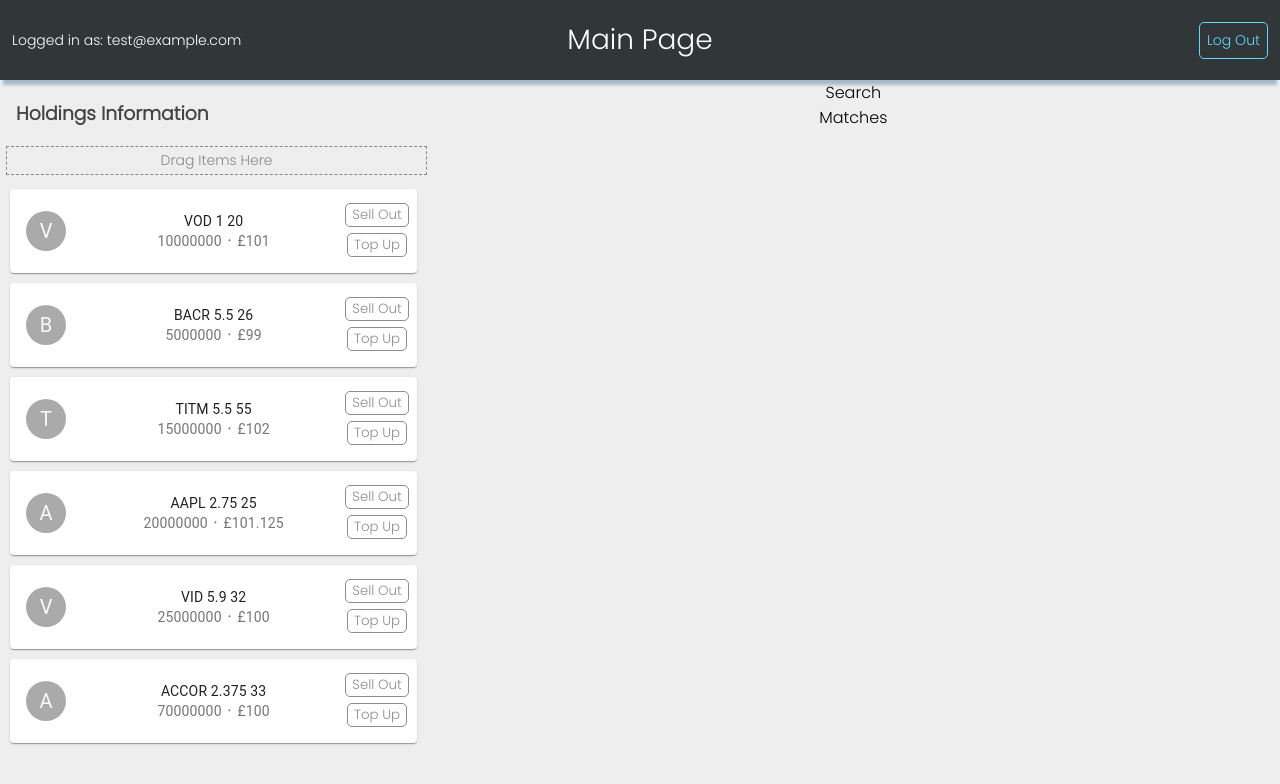
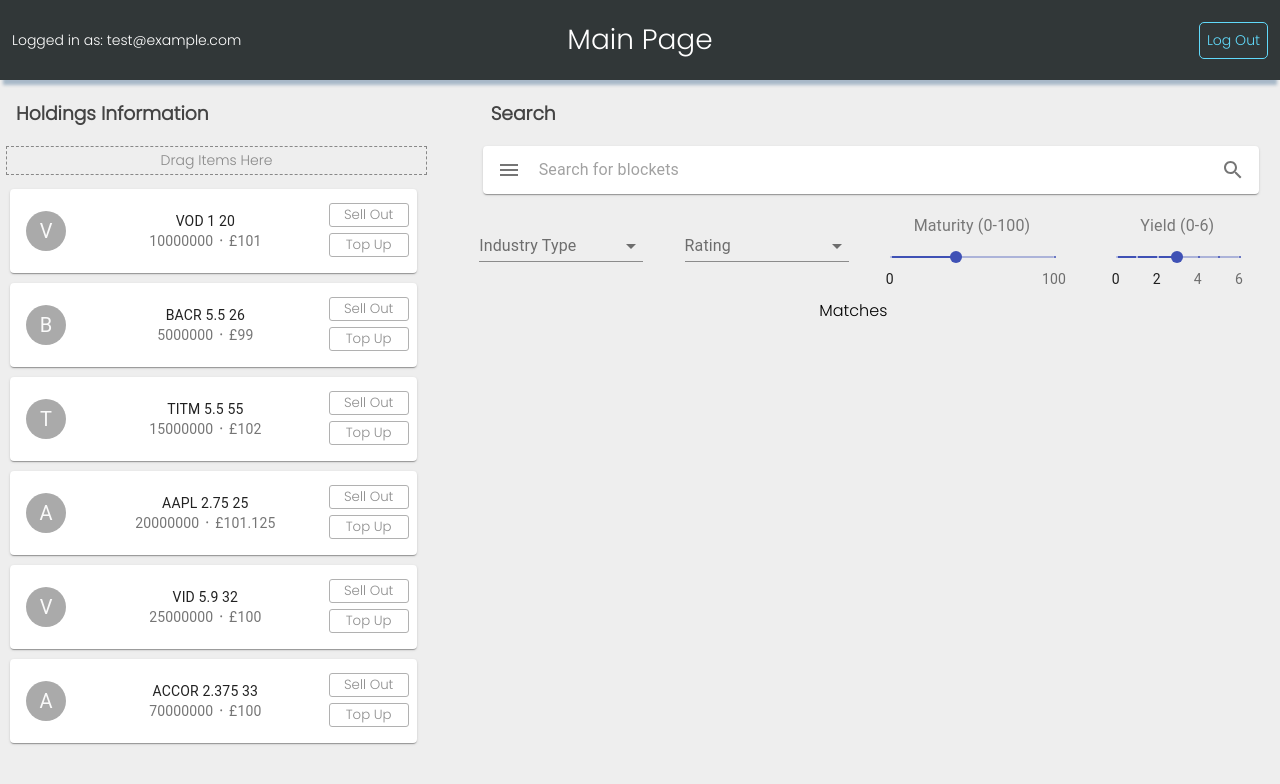
Before and after one commit to MrYKenz/React-Interview-Challenge, a React (Create React App) app: page / in a window 1280 px wide. Shown: the top 784 px of the page. Built offline with nearby package versions, Linux system fonts and the light colour scheme.

Commit message:
search compnent with functions to select option

```diff
--- a/package.json
+++ b/package.json
@@ -4,6 +4,7 @@
   "private": true,
   "dependencies": {
     "@material-ui/core": "^4.10.2",
+    "@material-ui/icons": "^4.9.1",
     "@testing-library/jest-dom": "^4.2.4",
     "@testing-library/react": "^9.5.0",
     "@testing-library/user-event": "^7.2.1",
--- a/src/App.css
+++ b/src/App.css
@@ -51,12 +51,13 @@
   color:  #8d8d8d;
   background-color: transparent;
   background-repeat: no-repeat;
-  border: 1.5px solid #8d8d8d;
-  border-radius: 5px;
+  border: 1.2px solid #b1b1b1;
+  border-radius: 3px;
   cursor: pointer;
   overflow: hidden;
   outline: none;
   transition: 0.2s;
+  width: 80px;
 }
 .buttons Button:hover {
   color:#2db4da;
--- a/src/components/Search.js
+++ b/src/components/Search.js
@@ -1,11 +1,155 @@
-import React from 'react'
+import React, {useState} from 'react';
+// material ui imports
+import { makeStyles } from '@material-ui/core/styles';
+import Paper from '@material-ui/core/Paper';
+import Typography from '@material-ui/core/Typography';
+import Slider from '@material-ui/core/Slider';
+import InputBase from '@material-ui/core/InputBase';
+import IconButton from '@material-ui/core/IconButton';
+import MenuIcon from '@material-ui/icons/Menu';
+import SearchIcon from '@material-ui/icons/Search';
+import InputLabel from '@material-ui/core/InputLabel';
+import FormControl from '@material-ui/core/FormControl';
+import Select from '@material-ui/core/Select';
+import Grid from '@material-ui/core/Grid';
+
+const useStyles = makeStyles((theme) => ({
+  root: { padding: '2px 4px', display: 'flex',
+  alignItems: 'center', width: '90%', marginLeft: '3.5rem' },
+  input: { marginLeft: theme.spacing(1), flex: 1},
+  iconButton: { padding: 10 }, divider: { height: 28, margin: 4 }
+}));
+
+const maturityMarks = [
+    { value: 0, label: '0' },
+    { value: 100, label: '100'}
+];
+const yieldMarks = [
+    { value: 0, label: '0' },
+    { value: 1 }, { value: 2, label: '2' },
+    { value: 3 }, { value: 4, label:  '4' },
+    { value: 5 }, { value: 6, label: '6'}
+];
 
 function Search() {
-    return (
-        <div>
-            Search
-        </div>
-    )
+  const classes = useStyles();
+  const [industry, setIndustry] = useState('');
+  const [rating, setRating] = useState('');
+
+  const valuetext = (value) => {
+    return value;
+  }
+
+  const changeIndustry = (event) => {
+    setIndustry(event.target.value);
+  };
+
+  const changeRating = (event) => {
+    setRating(event.target.value);
+  };
+
+  return (
+    <>
+    <h3 style={{textAlign: 'left', paddingLeft: '4rem',
+    color: '#444'}}>
+        Search
+    </h3>
+    <Paper component="form" className={classes.root}>
+      <IconButton className={classes.iconButton} aria-label="menu">
+        <MenuIcon />
+      </IconButton>
+      <InputBase
+        className={classes.input}
+        placeholder="Search for blockets"
+        inputProps={{ 'aria-label': 'search for blockets' }}
+      />
+      <IconButton type="submit" className={classes.iconButton}
+      aria-label="search">
+        <SearchIcon />
+      </IconButton>
+    </Paper>
+
+    <Grid container spacing={0}
+    style={{paddingLeft: '2rem', marginTop: '1.2rem'}}>
+
+        <Grid item xs={3}>
+            <FormControl style={{ width: '80%' }}>
+            <InputLabel>Industry Type</InputLabel>
+            <Select
+            native
+            value={industry}
+            onChange={changeIndustry}
+            inputProps={{
+                name: 'industry',
+                id: 'industry-native-simple',
+            }}>
+            <option aria-label="None" value="" />
+            <option value="finance">Financial</option>
+            <option value="tech">Technology</option>
+            <option value="industrials">Industrials</option>
+            <option value="chem">Chemicals</option>
+            <option value="service">Service</option>
+            <option value="pharma">Pharmacueticals</option>
+            </Select>
+            </FormControl>
+        </Grid>
+
+        <Grid item xs={3}>
+            <FormControl style={{ width: '80%' }}>
+            <InputLabel>Rating</InputLabel>
+            <Select
+            native
+            value={rating}
+            onChange={changeRating}
+            inputProps={{
+                name: 'rating',
+                id: 'rating-native-simple',
+            }}>
+            <option aria-label="None" value="" />
+            <option value="AAA">AAA</option>
+            <option value="AA">AA</option>
+            <option value="A">A</option>
+            <option value="BBB">BBB</option>
+            <option value="BB">BB</option>
+            <option value="B">B</option>
+            <option value="CCC">CCC</option>
+            <option value="CC">CC</option>
+            <option value="C">C</option>
+            </Select>
+            </FormControl>
+        </Grid>
+
+        <Grid item xs={3}>
+            <Typography id="discrete-slider-custom"
+            gutterBottom style={{color: '#777'}}>
+                Maturity (0-100)
+            </Typography>
+            <Slider
+            defaultValue={40}
+            getAriaValueText={valuetext}
+            aria-labelledby="discrete-slider-custom"
+            step={10} valueLabelDisplay="auto"
+            marks={maturityMarks}
+            style={{width: '80%'}} />
+        </Grid>
+
+        <Grid item xs={3}>
+            <Typography id="discrete-slider-small-steps"
+            gutterBottom style={{color: '#777'}}>
+                Yield (0-6)
+            </Typography>
+            <Slider
+            defaultValue={3}
+            getAriaValueText={valuetext}
+            aria-labelledby="discrete-slider-small-steps"
+            step={1} marks={yieldMarks} min={0} max={6}
+            valueLabelDisplay="auto"
+            style={{width: '60%'}}
+            />
+        </Grid>
+    </Grid>
+    </>
+  );
 }
 
-export default Search
+export default Search;
```
Also changed, not shown: 2 other files (tests, documents, lock files or other folders).
